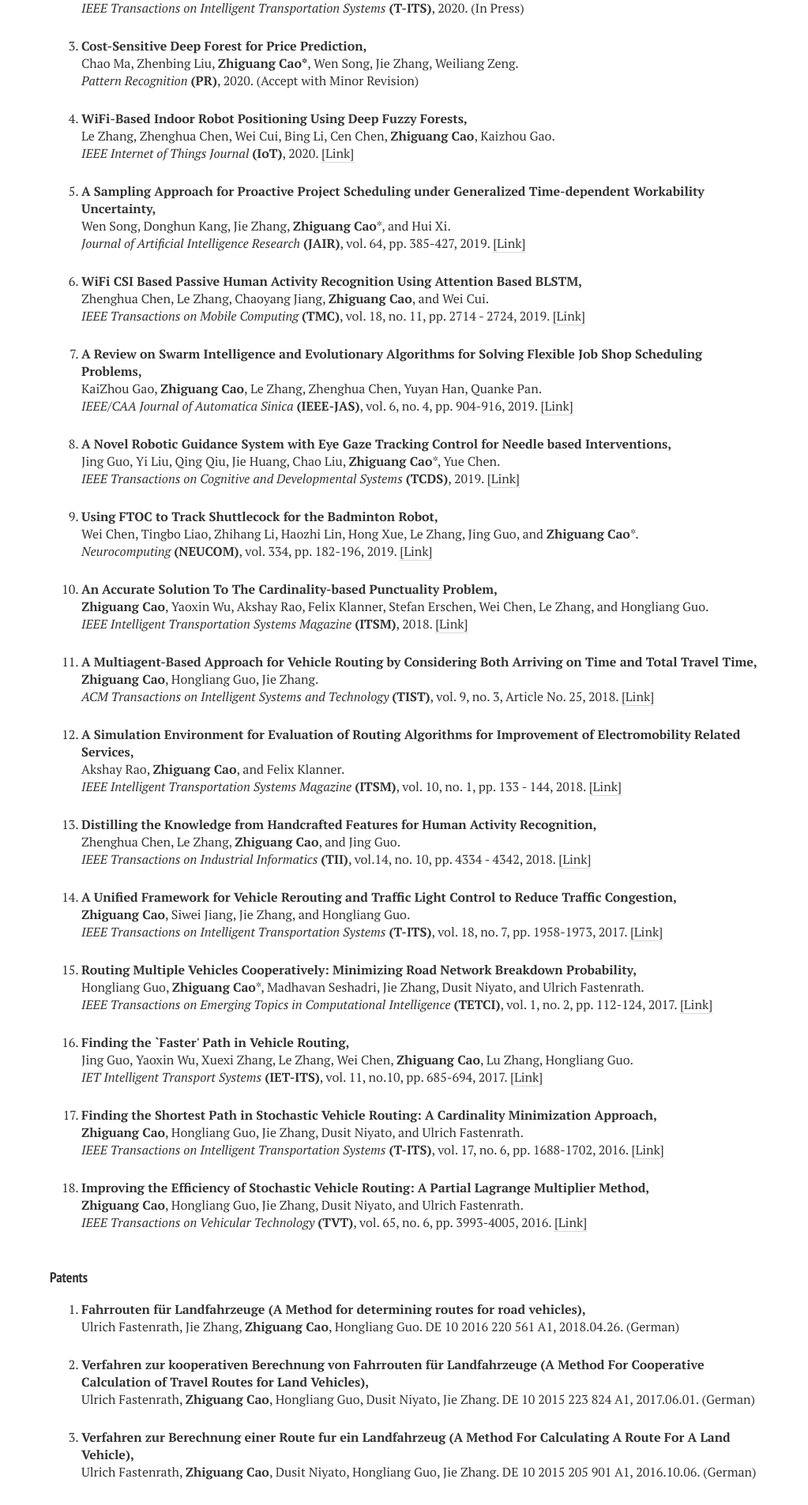
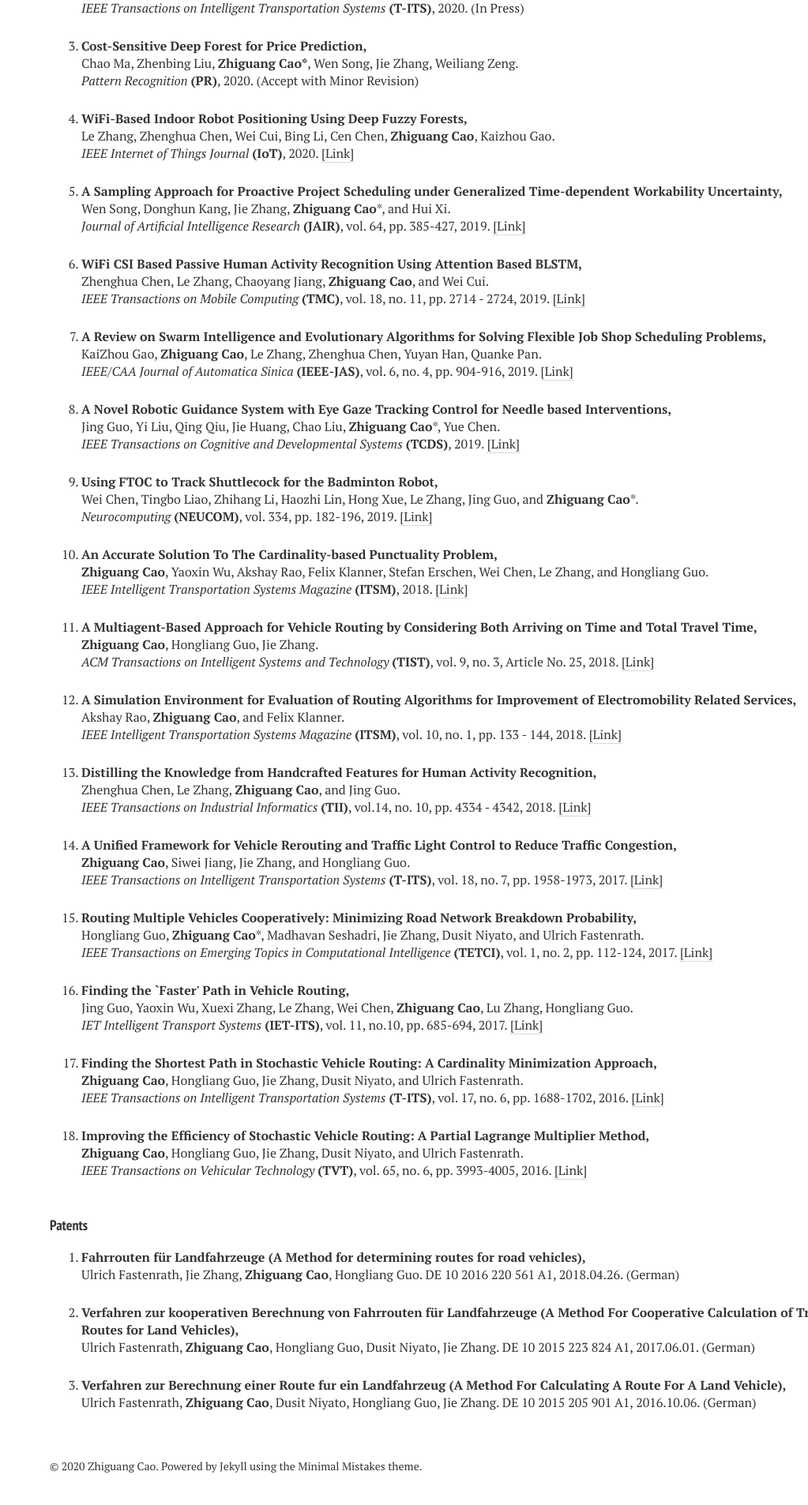
Before and after one commit to zhiguangcaosg/zhiguangcaosg.github.io, a Jekyll site: the page built from publications.md, in a window 1280 px wide. Shown: the part 1492-3398 px from the top of the page at 79% size, without its empty margins (257-1280 px from the left). Built offline with Jekyll 4.4.1, drawn with Linux system fonts in a browser that asks for light colours; nearby versions of some CDN libraries.

Commit message:
Update publications.html

```diff
--- a/_layouts/publications.html
+++ b/_layouts/publications.html
@@ -77,7 +77,7 @@ div.bibtex pre { font-size: 75%; overflow: auto;  width: 100%; padding: 0em 0em;
   </div>
   <article>
     <h1>{{ page.title }}</h1>
-    <div class="article-wrap" style="width:900px">
+    <div class="article-wrap" style="width:1000px">
       {{ content }}
 
 
```
